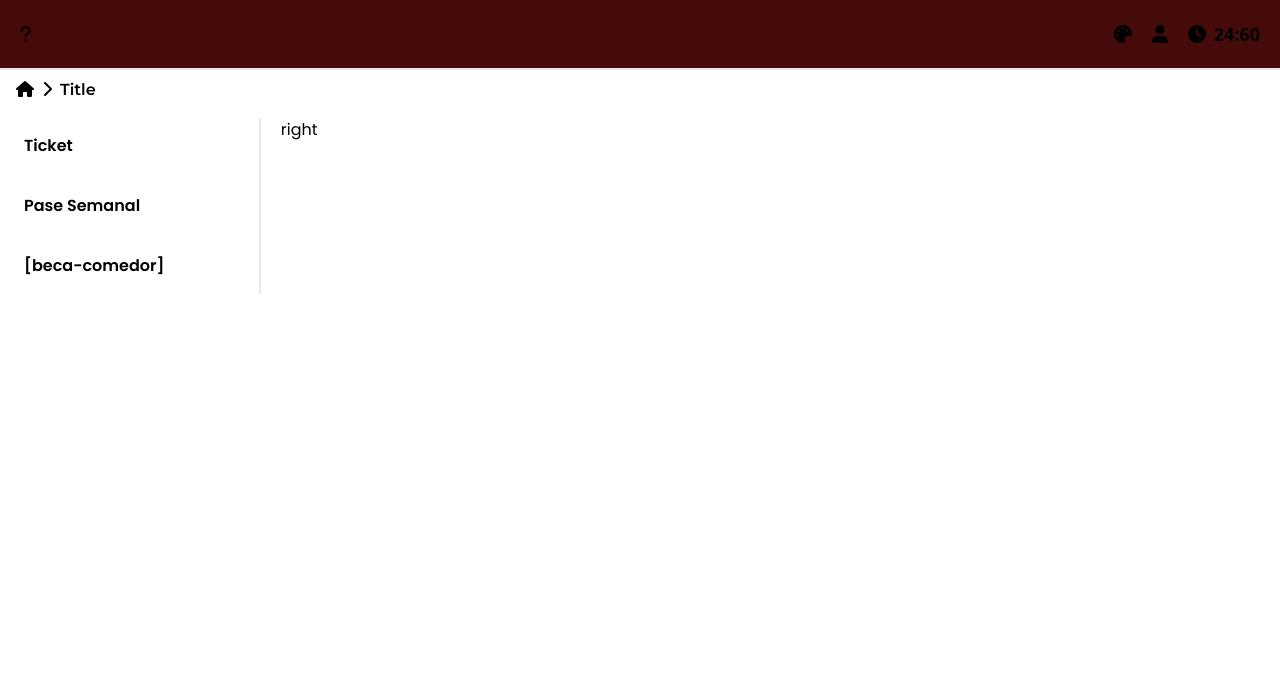
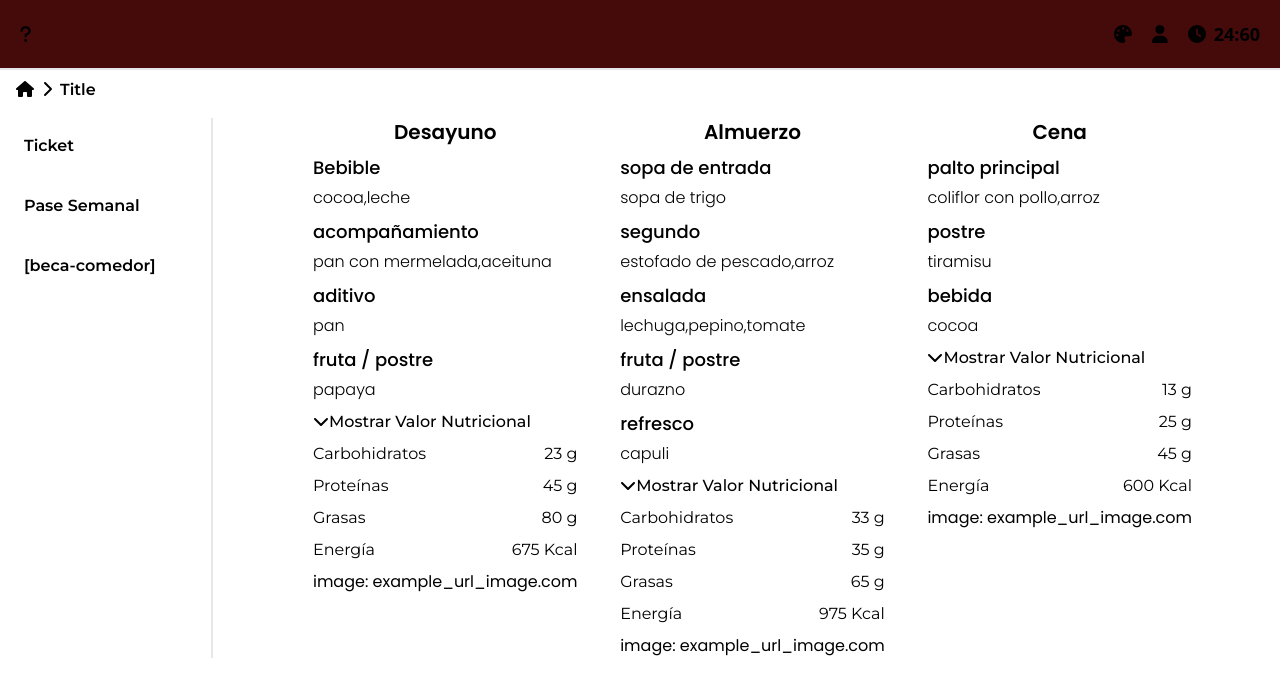
Before and after one commit to Inmortal175/boleteria-comedor-unsch, an Angular app: page / in a window 1280 px wide. Shown: the top 694 px of the page. Built offline with nearby package versions, Linux system fonts and the light colour scheme; a web font is replaced by a local one; what @catppuccin/tailwindcss would draw is missing.

Commit message:
feat: basic structure for home-page

```diff
--- a/src/app/pages/home/home.component.html
+++ b/src/app/pages/home/home.component.html
@@ -7,14 +7,60 @@
     <p class="">Title</p>
   </div>
 
-  <div class="flex flex-row gap-5 p-2 w-full font-popp text-ctp-text">
-    <div class="border-ctp-crust border-r-2 w-1/5 font-semibold flex justify-center flex-col gap-5 p-2">
+  <div class="flex flex-row gap-5 p-2 w-full font-mont text-ctp-text">
+    <div class="border-ctp-crust border-r-2 w-1/5 font-semibold flex justify-start flex-col gap-5 p-2">
       @for (item of itemsLeft; track item.id) {
         <p class="p-2 hover:bg-ctp-surface0 rounded-lg">{{ item.text }}</p>
       } @empty {
         <p>There are no items.</p>
       }
     </div>
-    <div>right</div>
+
+    <div class="flex flex-row w-full justify-between px-20">
+      @for (menu of dataMenu; track menu.id) {
+        <div class="flex flex-col font-popp text-ctp-text gap-2">
+          <p class="font-semibold text-xl capitalize text-center">{{ menu.field }}</p>
+
+          @for (detail of menu.details; track detail.name) {
+            <div class="flex flex-col gap-1">
+              <p class="font-medium text-lg text-ctp-subtext1">{{ detail.name }}</p>
+              <p class="font-light text-base text-ctp-subtext0">{{ detail.value }}</p>
+            </div>
+          } @empty {
+            <div>No details available.</div>
+          }
+
+          <div class="font-mont text-ctp-text text-base flex flex-col gap-2">
+            <div class="flex flex-row text-ctp-green">
+              <fa-icon [icon]="faChevronDown" class=""></fa-icon>
+              <p class="capitalize font-medium">mostrar valor nutricional</p>
+            </div>
+            <div class="flex flex-row justify-between">
+              <span class="">Carbohidratos </span>
+              <span>{{ menu.nutritional_value.carbohydrates }}</span>
+            </div>
+
+            <div class="flex flex-row justify-between">
+              <span class="">Proteínas </span>
+              <span>{{ menu.nutritional_value.proteins }} </span>
+            </div>
+
+            <div class="flex flex-row justify-between">
+              <span class="">Grasas </span>
+              <span>{{ menu.nutritional_value.fats }} </span>
+            </div>
+
+            <div class="flex flex-row justify-between">
+              <span class="">Energía </span>
+              <span>{{ menu.nutritional_value.energy }} </span>
+            </div>
+          </div>
+
+          <div>image: {{ menu.image }}</div>
+        </div>
+      } @empty {
+        <div>No menus available.</div>
+      }
+    </div>
   </div>
 </div>
--- a/src/app/pages/home/home.component.ts
+++ b/src/app/pages/home/home.component.ts
@@ -1,7 +1,8 @@
 import { Component } from '@angular/core';
 import { NavbarComponent } from '../../components/navbar/navbar.component';
 import { FontAwesomeModule } from '@fortawesome/angular-fontawesome';
-import { faHome, faChevronRight } from '@fortawesome/free-solid-svg-icons';
+import { faHome, faChevronRight, faChevronDown } from '@fortawesome/free-solid-svg-icons';
+
 @Component({
   selector: 'app-home',
   standalone: true,
@@ -12,6 +13,7 @@ import { faHome, faChevronRight } from '@fortawesome/free-solid-svg-icons';
 export class HomeComponent {
   faHome = faHome;
   faChevronRight = faChevronRight;
+  faChevronDown = faChevronDown;
   itemsLeft = [
     { id: 1, text: 'Ticket' },
     { id: 2, text: 'Pase Semanal' },
@@ -19,6 +21,7 @@ export class HomeComponent {
   ];
   dataMenu = [
     {
+      id: '6aca2b90-2333-4a36-83da-257c28cd65c4',
       field: 'desayuno',
       details: [
         {
@@ -38,9 +41,16 @@ export class HomeComponent {
           value: 'papaya',
         },
       ],
-      iamge: 'example_url_image.com',
+      nutritional_value: {
+        carbohydrates: '23 g',
+        proteins: '45 g',
+        fats: '80 g',
+        energy: '675 Kcal',
+      },
+      image: 'example_url_image.com',
     },
     {
+      id: 'aee8b5f4-7d4d-409e-b46b-9fc088dddfe6',
       field: 'almuerzo',
       details: [
         {
@@ -64,9 +74,16 @@ export class HomeComponent {
           value: 'capuli',
         },
       ],
-      iamge: 'example_url_image.com',
+      nutritional_value: {
+        carbohydrates: '33 g',
+        proteins: '35 g',
+        fats: '65 g',
+        energy: '975 Kcal',
+      },
+      image: 'example_url_image.com',
     },
     {
+      id: '723beba9-cb44-497f-bcf3-4637746ba27e',
       field: 'cena',
       details: [
         {
@@ -82,7 +99,13 @@ export class HomeComponent {
           value: 'cocoa',
         },
       ],
-      iamge: 'example_url_image.com',
+      nutritional_value: {
+        carbohydrates: '13 g',
+        proteins: '25 g',
+        fats: '45 g',
+        energy: '600 Kcal',
+      },
+      image: 'example_url_image.com',
     },
   ];
 }
```
